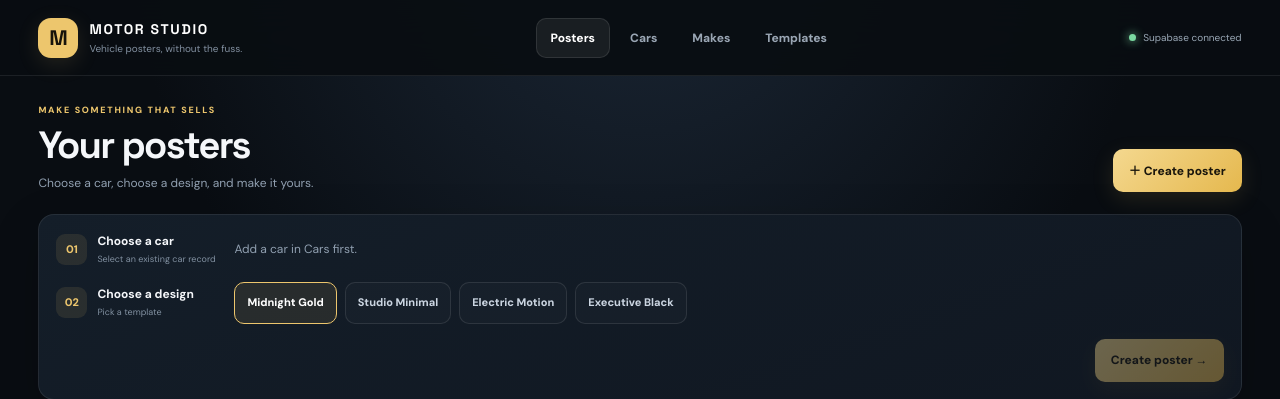
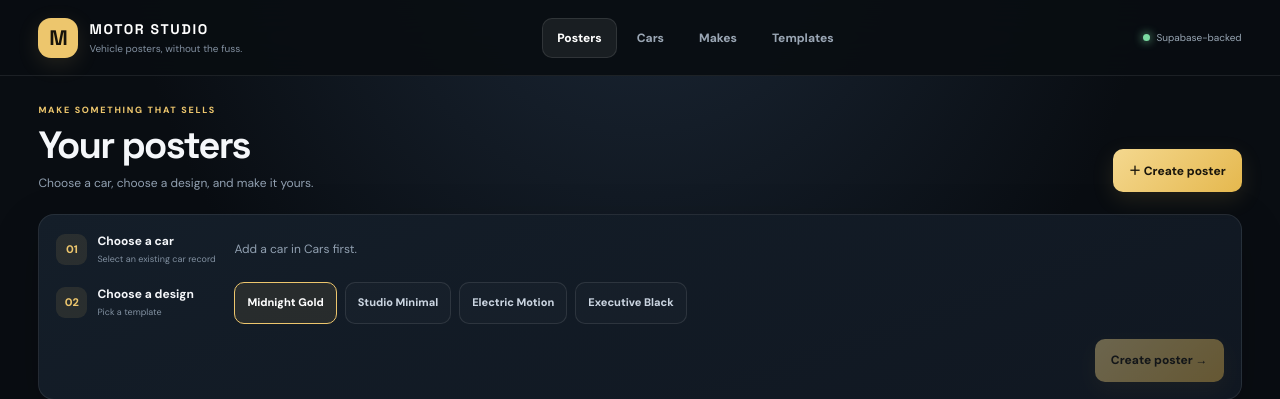
Before and after one commit to AarushSrivatsa/Poster-Generator, a FastAPI app: page / in a window 1280 px wide. Shown: the top 399 px of the page. Run offline with FastAPI, Linux system fonts and the light colour scheme; data comes from the database, SQL or seed files in the repository; data that the repository does not hold is empty; parts of the project's set-up code (start-up, migrations or seed data) failed here and were passed over; some libraries are stand-ins or nearby versions.

Commit message:
Use accurate cloud-storage wording in app header

```diff
--- a/app/templates/index.html
+++ b/app/templates/index.html
@@ -17,7 +17,7 @@
     <button class="nav-tab" data-tab="makes">Makes</button>
     <button class="nav-tab" data-tab="templates">Templates</button>
   </nav>
-  <span class="cloud-status"><i></i> Supabase connected</span>
+  <span class="cloud-status"><i></i> Supabase-backed</span>
 </header>
 
 <main class="app-main">
```
